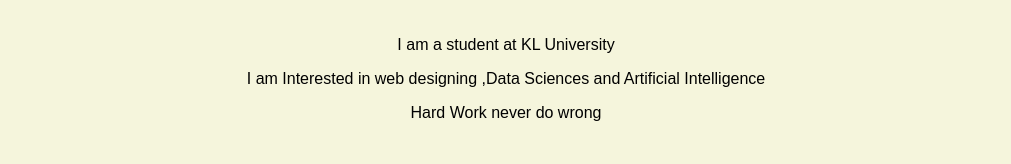
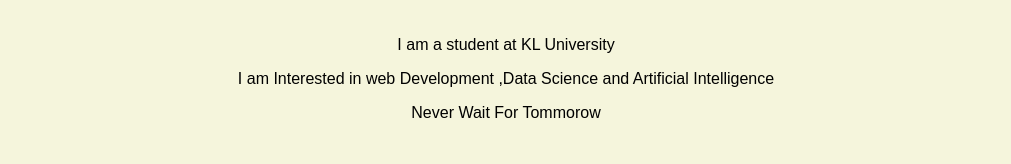
Before and after one commit to dheerajdheeru126s/dheerajdheeru126s.github.io, a plain HTML site: page index.html in a window 1280 px wide. Shown: the part 567-731 px from the top of the page, without its empty margins (134-1145 px from the left). Drawn offline with Linux system fonts and the light colour scheme.

Commit message:
Update index.html

```diff
--- a/index.html
+++ b/index.html
@@ -1,6 +1,4 @@
 <!doctype html>
-
-<!-- this is a comment for human! -->
 
 <html lang="en">
 
@@ -19,8 +17,8 @@
       <h1>Satyavarapu Dheeraj's Portal</h1>
       <h2>About Me</h2>
       <p>I am a student at KL University</p>
-      <p>I am Interested in web designing ,Data Sciences and Artificial Intelligence</p>
-      <p>Hard Work never do wrong</p>
+      <p>I am Interested in web Development ,Data Science and Artificial Intelligence</p>
+      <p>Never Wait For Tommorow</p>
       <h2>Credentials and Portfolio</h2>
       <p><a href="resume.html">My Resume</a> |<a href="https://github.com/dheerajdheeru126s"> My GitHub</a></p>
       <h2>Contact</h2>
```
